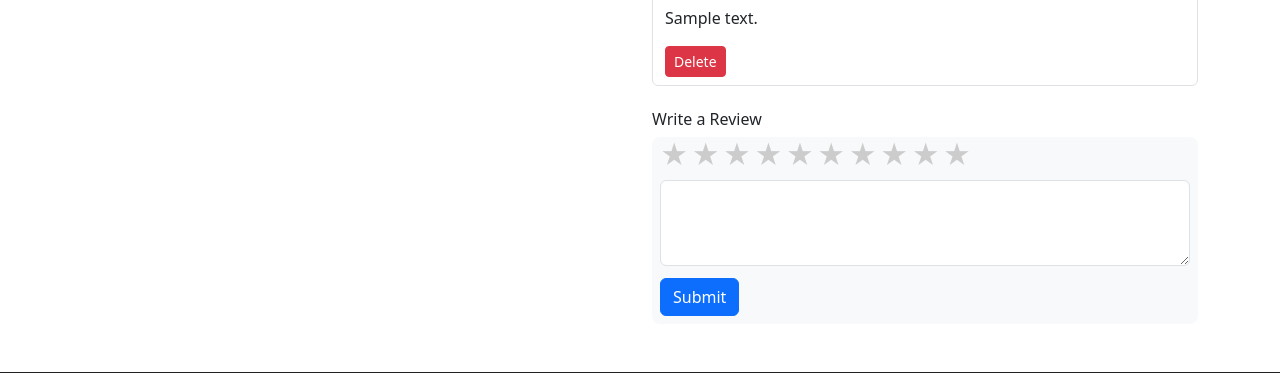
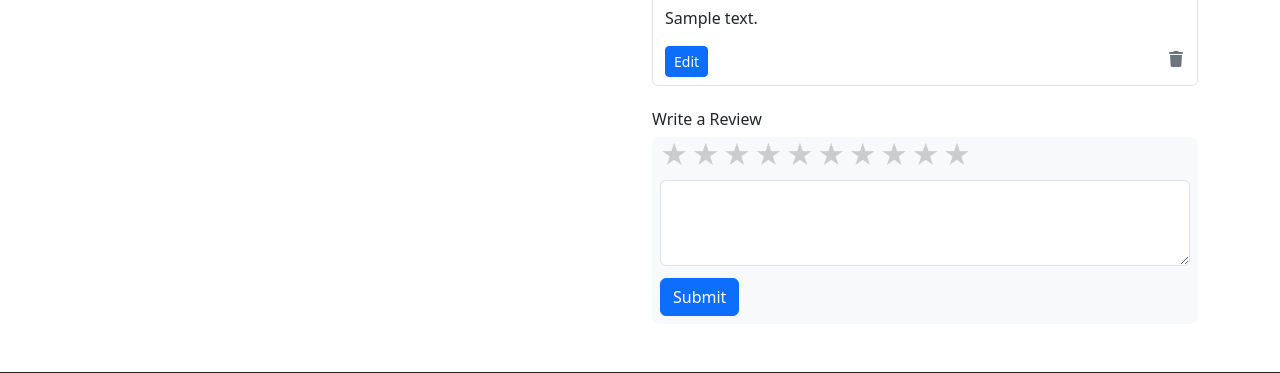
Before and after one commit to kevin1285/GT-Movies-Store, a Django app: page /movies/1/ in a window 1280 px wide. Shown: the part 447-820 px from the top of the page. Run offline with Django 5.2, Linux system fonts and the light colour scheme; a user stored in the database is signed in; tables that the repository leaves empty hold one stand-in row (values such as "Sample post"); a database or web service that is not in the repository returns one stand-in record (values such as "Sample title"); data that the repository does not hold is empty; parts of the project's set-up code (start-up, migrations or seed data) failed here and were passed over; some libraries are stand-ins or nearby versions.

Commit message:
edit reviews

```diff
--- a/DjangoProject/movies/urls.py
+++ b/DjangoProject/movies/urls.py
@@ -7,5 +7,8 @@ urlpatterns = [
     path('', views.movie_list, name='movie_list'),
     path('<int:movie_id>/', views.movie, name='movie'),
     path('<int:movie_id>/submit_review/', views.submit_review, name='submit_review'),
+
+    #backend-only:
     path('<int:review_id>/delete_review/', views.delete_review, name='delete_review'),
+    path('<int:review_id>/edit_review/', views.edit_review, name='edit_review'),
 ]
--- a/DjangoProject/movies/views.py
+++ b/DjangoProject/movies/views.py
@@ -45,6 +45,17 @@ def submit_review(request, movie_id):
     review.save()
     return redirect('movies:movie', movie_id=movie_id)
 
+def edit_review(request, review_id):
+    review = get_object_or_404(Review, id=review_id)
+    if request.user != review.user:
+        return redirect('movies:movie', movie_id=review.movie_id)
+
+    form = ReviewForm(request.POST, instance=review)
+    if form.is_valid():
+        form.save()
+    return redirect('movies:movie', movie_id=review.movie_id)
+
+
 def delete_review(request, review_id):
     review = get_object_or_404(Review, id=review_id)
     if request.user == review.user:
--- a/DjangoProject/templates/movies/movie.html
+++ b/DjangoProject/templates/movies/movie.html
@@ -33,13 +33,36 @@
             </div>
             <p class="review-text mt-1">{{ review.text }}</p>
 
-            <!-- Delete Button -->
+            <!-- Edit and delete -->
             {% if user == review.user %}
-            <form method="post" action="{% url 'movies:delete_review' review.id %}" class="delete-form">
-              {% csrf_token %}
-              <button type="submit" class="btn btn-danger btn-sm">Delete</button>
-            </form>
-            {% endif %}
+            <div class="edit-delete-button-container">
+              <!-- Edit button-->
+              <button class="btn btn-primary btn-sm edit-btn">Edit</button>
+
+              <!-- Delete button-->
+              <form method="post" action="{% url 'movies:delete_review' review.id %}" class="delete-form d-inline">
+                {% csrf_token %}
+                <button type="submit" class="border-0 bg-transparent text-secondary">
+                    <i class="fas fa-trash"></i>
+                </button>
+              </form>
+            </div>
+
+            <!-- Hidden Edit Form -->
+            <form method="post" action="{% url 'movies:edit_review' review.id %}" class="edit-form mt-2" style="display: none;">
+            {% csrf_token %}
+            <div class="mb-1">
+              <label><strong>Rating:</strong></label>
+              <input type="number" name="rating" value="{{ review.rating }}" min="1" max="10" class="form-control form-control-sm">
+            </div>
+            <div class="mb-1">
+              <label><strong>Review:</strong></label>
+              <textarea name="text" class="form-control form-control-sm">{{ review.text }}</textarea>
+            </div>
+            <button type="submit" class="btn btn-success btn-sm">Save</button>
+            <button type="button" class="btn btn-secondary btn-sm cancel-edit">Cancel</button>
+          </form>
+          {% endif %}
         </div>
       {% empty %}
         <p>No reviews yet. Be the first to review this movie!</p>
@@ -111,9 +134,57 @@
   .star.hovered {
     color: gold;
   }
+
+
+  .edit-delete-button-container {
+      display: flex;
+      justify-content: space-between;
+  }
 </style>
 
 <script>
+  //edit
+  document.addEventListener("DOMContentLoaded", function() {
+    document.querySelectorAll(".edit-btn").forEach(button => {
+      button.addEventListener("click", function() {
+        const reviewContainer = this.closest(".review-container");
+        const editForm = reviewContainer.querySelector(".edit-form");
+        const reviewText = reviewContainer.querySelector(".review-text");
+        const ratingDisplay = reviewContainer.querySelector(".rating");
+        const editDeleteButtonContainer = reviewContainer.querySelector(".edit-delete-button-container");
+
+        // Show form and hide text
+        editForm.style.display = "block";
+        reviewText.style.display = "none";
+        ratingDisplay.style.display = "none";
+
+        //hide edit and delete buttons
+        editDeleteButtonContainer.style.display = "none";
+
+      });
+    });
+
+    document.querySelectorAll(".cancel-edit").forEach(button => {
+      button.addEventListener("click", function() {
+        const reviewContainer = this.closest(".review-container");
+        const editForm = reviewContainer.querySelector(".edit-form");
+        const reviewText = reviewContainer.querySelector(".review-text");
+        const ratingDisplay = reviewContainer.querySelector(".rating");
+        const editDeleteButtonContainer = reviewContainer.querySelector(".edit-delete-button-container");
+
+        // Hide form and show original text
+        editForm.style.display = "none";
+        reviewText.style.display = "block";
+        ratingDisplay.style.display = "inline";
+
+        //show edit and delete buttons
+        editDeleteButtonContainer.style.display = "flex";
+
+      });
+    });
+  });
+
+  //delete
   document.addEventListener("DOMContentLoaded", function() {
     const stars = document.querySelectorAll("#star-rating .star");
     const ratingInput = document.getElementById("id_rating");
```
